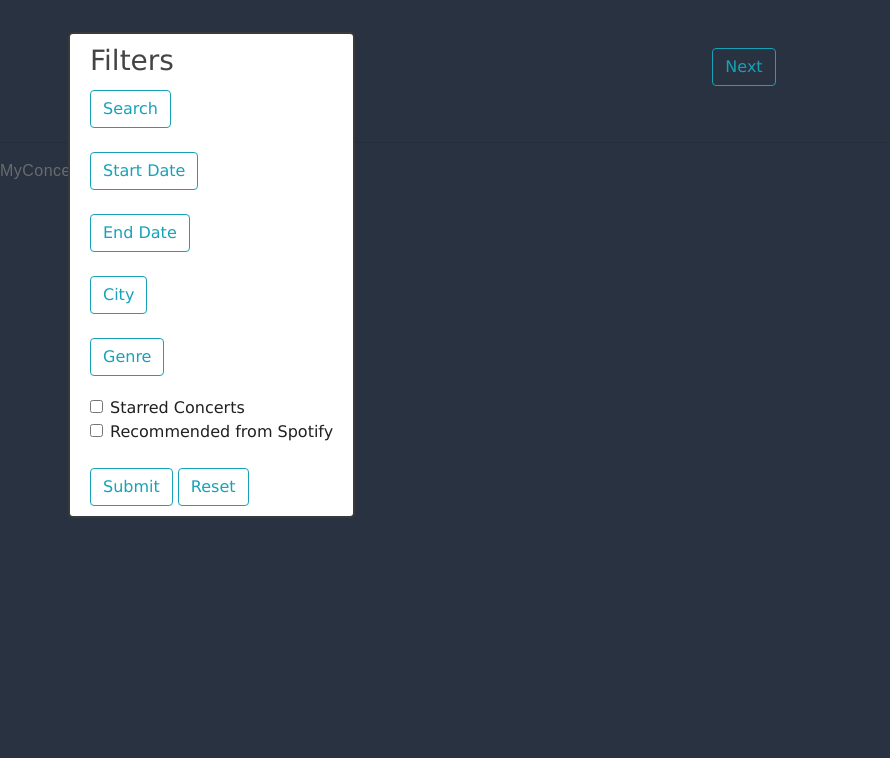
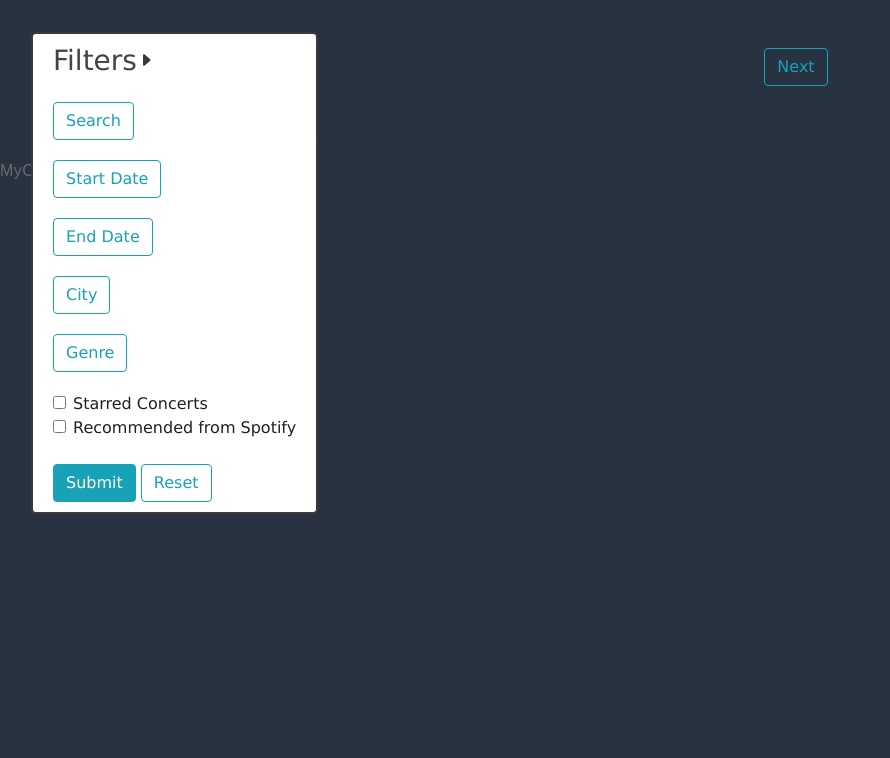
Before and after one commit to Zachhi/MyConcerts, a Django app: page /0/ in a window 1280 px wide. Shown: the part 64-822 px from the top of the page, without its empty margins (0-890 px from the left). Run offline with Django 3.2, Linux system fonts and the light colour scheme; data that the repository does not hold is empty; some libraries are stand-ins or nearby versions.

Commit message:
+ toggle all filters, adjusted filter panel

```diff
--- a/landing/static/landing/main.css
+++ b/landing/static/landing/main.css
@@ -202,3 +202,7 @@ a:hover {
   font-size: 11px!important;
   color: rgb(189, 189, 189);
 }
+
+.rotate {
+  transform: rotate(90deg);
+}
--- a/landing/templates/landing/base.html
+++ b/landing/templates/landing/base.html
@@ -15,6 +15,7 @@
     {% block extrahead %}{% endblock %}
 
     <link rel=icon href=https://cdn.jsdelivr.net/npm/@fortawesome/fontawesome-free@5.15/svgs/solid/guitar.svg>
+    <link href="https://cdn.jsdelivr.net/npm/bootstrap-icons@1.3.0/font/bootstrap-icons.css" rel="stylesheet">
     <link rel="stylesheet" href="https://cdnjs.cloudflare.com/ajax/libs/font-awesome/5.12.1/css/all.min.css" integrity="sha256-mmgLkCYLUQbXn0B1SRqzHar6dCnv9oZFPEC1g1cwlkk=" crossorigin="anonymous" />
     {% if title %}
     <title>MyConcerts - {{ title }}</title>
@@ -23,7 +24,7 @@
     {% endif %}
 </head>
 
-<body>
+<body {% block body_args %}{% endblock %}>
     <header class="site-header">
         <nav class="navbar navbar-expand-md navbar-dark bg-navbar fixed-top bg-info">
             <div class="container">
--- a/landing/templates/landing/hamburger.html
+++ b/landing/templates/landing/hamburger.html
@@ -5,17 +5,17 @@
 
 <div class="form-group">
   <!-- Collapse button -->
-  <div class="btn btn-outline-info m-1" href="#" type="button" data-toggle="collapse" data-target="#{{ id }}"
+  <div class="btn btn-outline-info mb-1" type="button" data-toggle="collapse" data-target="#{{ id }}"
     aria-controls="{{ id }}" aria-expanded="false" aria-label="Toggle form">
     {{ title }}
   </div>
 
   <!-- Collapsible content -->
-  <div class="collapse navbar-collapse" id="{{ id }}">
+  <div class="collapse" id="{{ id }}">
 
     <!-- Links -->
     <ul class="navbar-nav mr-auto">
-      <li class="nav-item">
+      <li class="">
         <input type="{{ type }}" id="{{ id }}" name="{{ id }}" class="form-control">
       </li>
     </ul>
--- a/landing/templates/landing/home.html
+++ b/landing/templates/landing/home.html
@@ -1,13 +1,52 @@
 {% extends "landing/base.html" %}
 {% load custom_tags %}
+
+{% block extrahead %}
+<script>
+    function loadHamburgers() {
+        var toggler = document.getElementById("hamburger-toggler");
+        if(!window.sessionStorage) toggler.classList.add("invisible");;
+        var hamburgers = document.getElementsByClassName("collapse");
+        var state = window.sessionStorage.getItem("hamburgerness");
+        // console.log(state);
+        state = ((state == "true") ? "true" : "false");
+        for (let index = 1; index < hamburgers.length; index++) {
+            hamburgers.item(index).classList.toggle("show", state == "true");
+        }
+        toggler.classList.toggle("bi-caret-right-fill", state == "false");
+        toggler.classList.toggle("bi-caret-down-fill", state == "true");
+    }
+
+    function toggleHamburgers() {
+        if(!window.sessionStorage) return;
+        var state = window.sessionStorage.getItem("hamburgerness");
+        state = ((state != "true") ? "true" : "false");
+        // console.log(state);
+        window.sessionStorage.setItem("hamburgerness", state);
+        loadHamburgers();
+    }
+</script>
+{% endblock %}
+
+{% block body_args %}
+onload="loadHamburgers();"
+{% endblock %}
+
+
 {% block content %}
-{% if events != "error" %}
-<div class="col-md-2">
-    <div class="content-section" style="position: fixed; margin-left: -15px;">
-        <h3>Filters</h3>
+<div class="col-md-3">
+    <div class="content-section position-fixed">
+        <div class="d-flex mb-4">
+            <h3 class="m-0">Filters</h3>
+            <div class="d-flex align-items-center justify-content-center">
+                <div class="btn btn-small text-dark p-0" type="button" onclick="toggleHamburgers()">
+                    <i id="hamburger-toggler" class="bi bi-caret-right-fill"></i>
+                </div>
+            </div>
+        </div>
         <!-- <p class='text-muted'>Leave filters you do not wish to use blank</p> -->
-        <form action="{% url 'landing-home' page=0 %}" method="POST">
-            <div style="margin-left: -0.25em;">
+        <form name="form_data" action="{% url 'landing-home' page=0 %}" method="POST">
+            <div>
             {% csrf_token %}
             {% include "landing/hamburger.html" with title="Search" id="search" type="text"  %}
             {% include "landing/hamburger.html" with title="Start Date" id="startdate" type="date"  %}
@@ -24,11 +63,12 @@
                 <label class="form-check-label labelHelp" for="recommended">Recommended from Spotify</label>
             </div>
             <br>
-            <button type="submit" class="btn btn-outline-info">Submit</button>
+            <button type="submit" class="btn btn-info">Submit</button>
             <button type="reset" class="btn btn-outline-info">Reset</button>
         </form>
     </div>
 </div>
+{% if events != "error" %}
 <div class="col-md-9">
     {% if messages %}
     {% for message in messages %}
```
Also changed, not shown: db.sqlite3.
